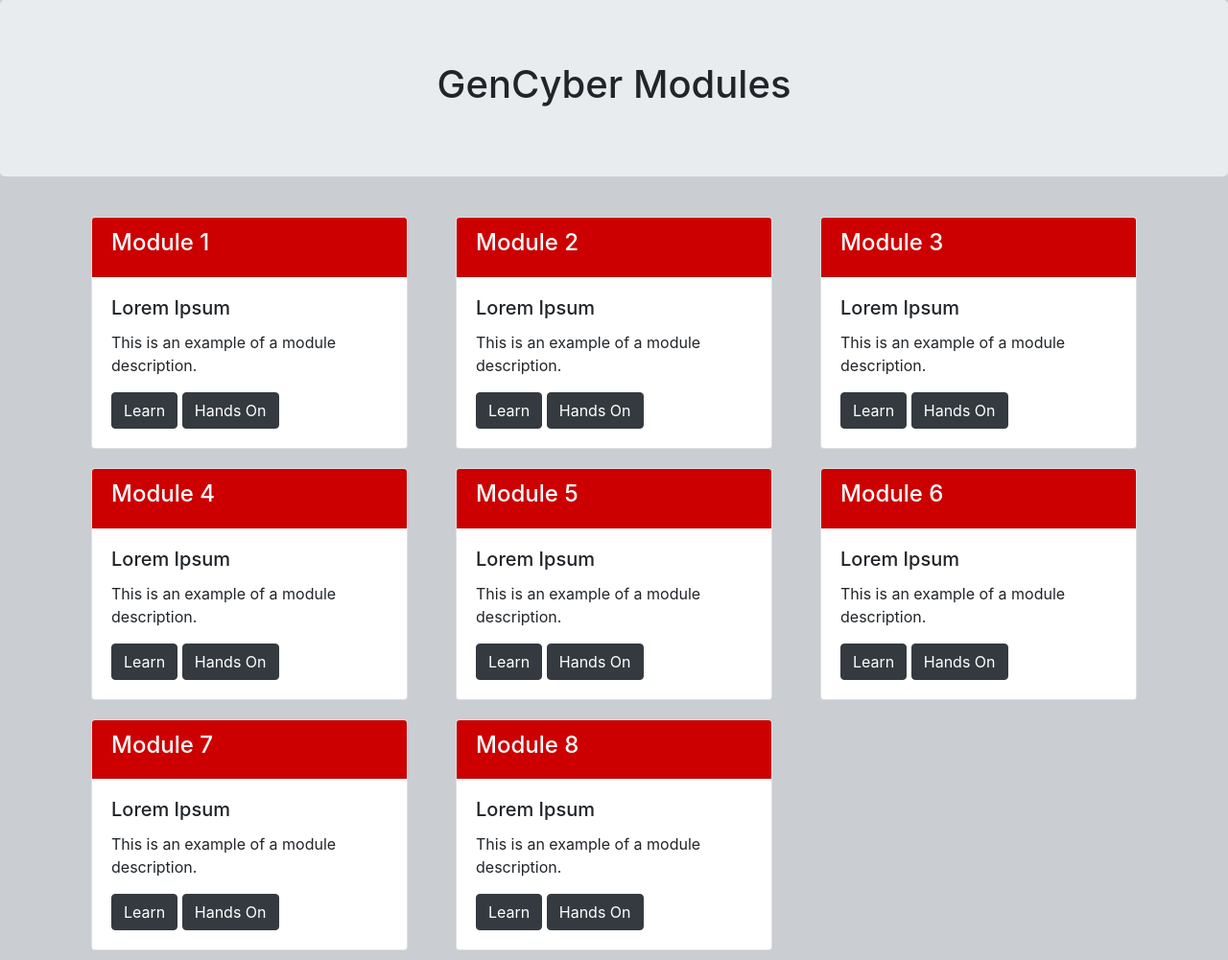
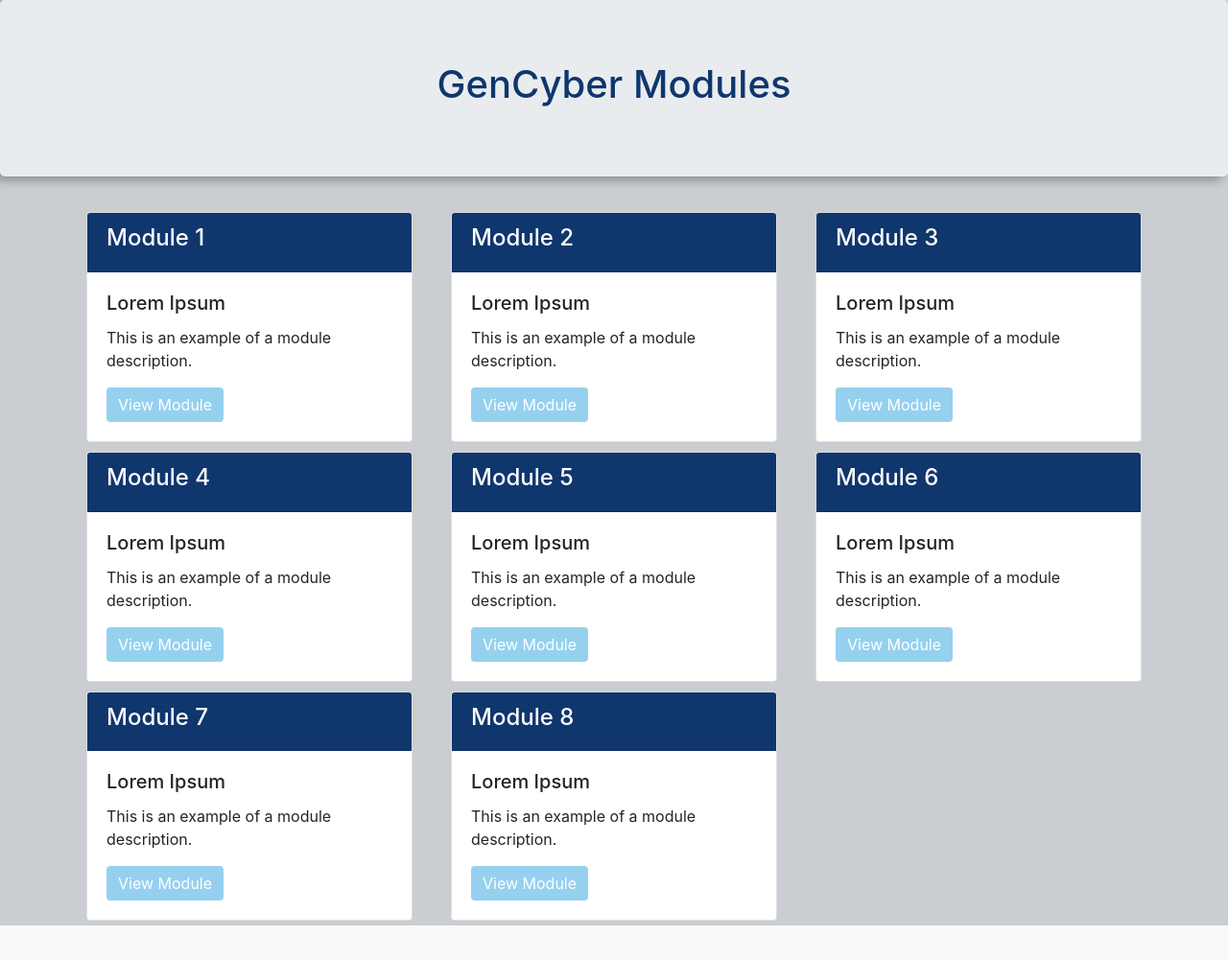
Before and after one commit to hweatherbee/Training-Website, a PHP site: page /sites/gencyber in a window 1280 px wide. Shown: the part 56-1057 px from the top of the page at 96% size. After the commit the page ends 1021 px from the top, so only its background shows below. Run offline with PHP 8.4, Linux system fonts and the light colour scheme; some libraries are stand-ins or nearby versions.

Commit message:
gencyber css

```diff
--- a/wwwroot/sites/gencyber/index.php
+++ b/wwwroot/sites/gencyber/index.php
@@ -1,5 +1,5 @@
 <?php
-require ('../templateTop.php');
+require ('templateTop.php');
 ?>
 
 
@@ -44,8 +44,8 @@ require ('../templateTop.php');
         <div class="card-body">
           <h5 class="card-title">Lorem Ipsum</h5>
           <p class="card-text">'.$mod_discription.'</p>
-          <a href="#" class="btn btn-dark">Learn</a>
-          <a href="#" class="btn btn-dark">Hands On</a>
+
+          <a href="#" class="btn btn-primary">View Module</a>
         </div>
       </div>
     </div>';
--- a/wwwroot/sites/gencyber/module-page.css
+++ b/wwwroot/sites/gencyber/module-page.css
@@ -45,3 +45,18 @@ body {
     background-color: #cc0000;
     color: #fff;
 }
+.jumbotron{
+    box-shadow: -6px 3px 12px grey;
+    color: #0f366d;
+}
+.card-header{
+    background: #0f366d;
+    color: white;
+}
+.card .btn-primary{
+    background: #95d1ef;
+    border: #95d1ef;
+}
+.card{
+    margin: 5px;
+}
--- a/wwwroot/sites/templateTop.php
+++ b/wwwroot/sites/gencyber/templateTop.php
@@ -11,15 +11,6 @@
   <script src="https://maxcdn.bootstrapcdn.com/bootstrap/4.0.0/js/bootstrap.min.js"></script>
   <link rel="stylesheet" href="module-page.css">
 
-    <style type="text/css">
-    .card{
-      margin: 10px;
-    }
-    .red{
-      background-color: #cc0000;
-      color: white;
-    }
-  </style>
 </head>
 <body>
 <nav class="navbar navbar-expand-lg navbar-light bg-light">
```
